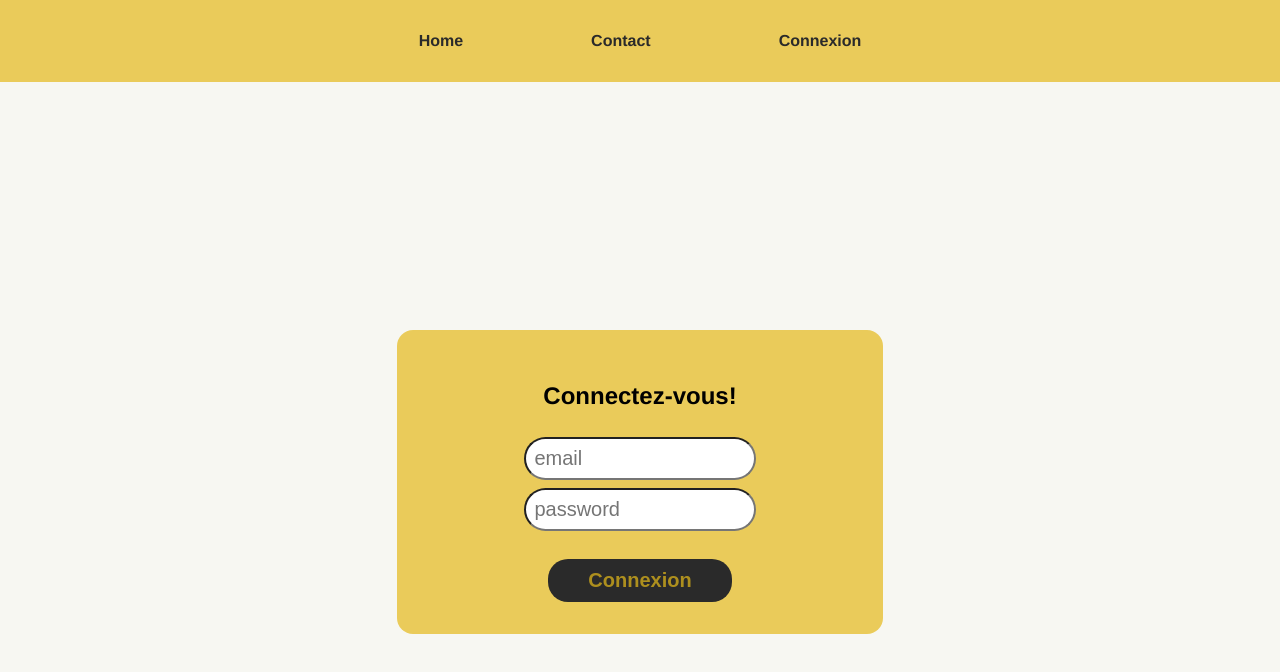
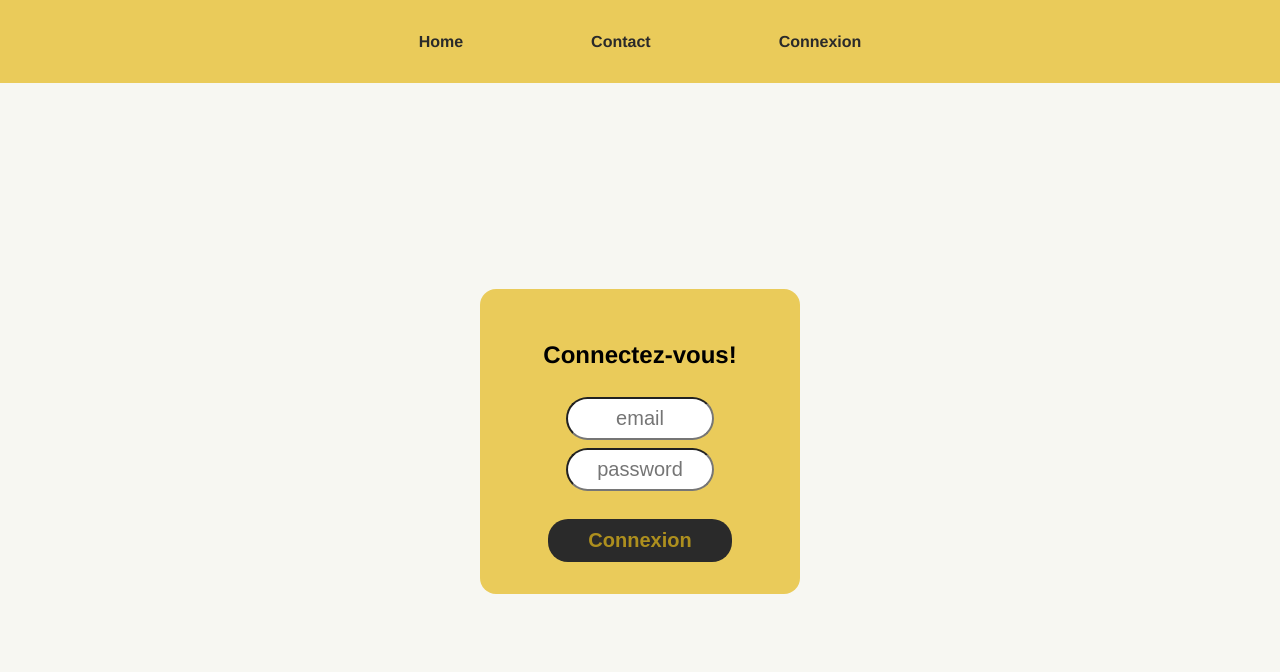
Before and after one commit to Mickael-Mesloub/js-app-pastries, a React (Vite) app in the folder app/: page /login in a window 1280 px wide. Shown: the top 672 px of the page. Built offline with nearby package versions, Linux system fonts and the light colour scheme.

Commit message:
styles: edit styles

```diff
--- a/app/src/components/styles/Layout-styles.scss
+++ b/app/src/components/styles/Layout-styles.scss
@@ -2,5 +2,4 @@
   display: flex;
   align-items: center;
   flex-direction: column;
-  min-height: 100vh;
 }
--- a/app/src/components/styles/Navbar-styles.scss
+++ b/app/src/components/styles/Navbar-styles.scss
@@ -6,6 +6,7 @@
   justify-content: center;
   gap: 4em;
   background-color: $gold;
+  height: 83px;
 }
 
 .nav-link {
--- a/app/src/pages/styles/LoginPage-styles.scss
+++ b/app/src/pages/styles/LoginPage-styles.scss
@@ -2,6 +2,7 @@
 
 .main-login {
   justify-content: center;
+  height: calc(100vh - 83px);
 }
 
 .form-login {
@@ -10,7 +11,7 @@
   align-items: center;
   justify-content: center;
   background-color: $gold;
-  width: 33%;
+  width: 20%;
   padding: 2em;
   gap: 8px;
   border-radius: 1em;
@@ -19,6 +20,7 @@
     padding: 8px;
     border-radius: 24px;
     font-size: 1.25em;
+    text-align: center;
   }
 
   > input[type='email'],
```
